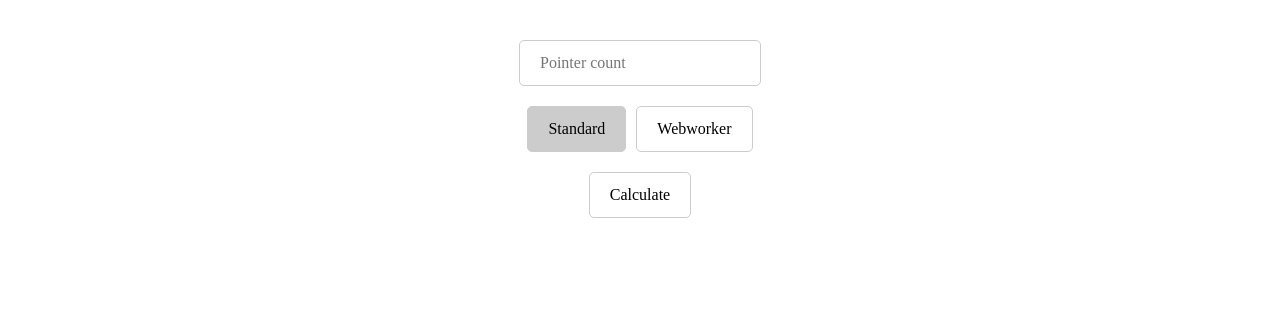
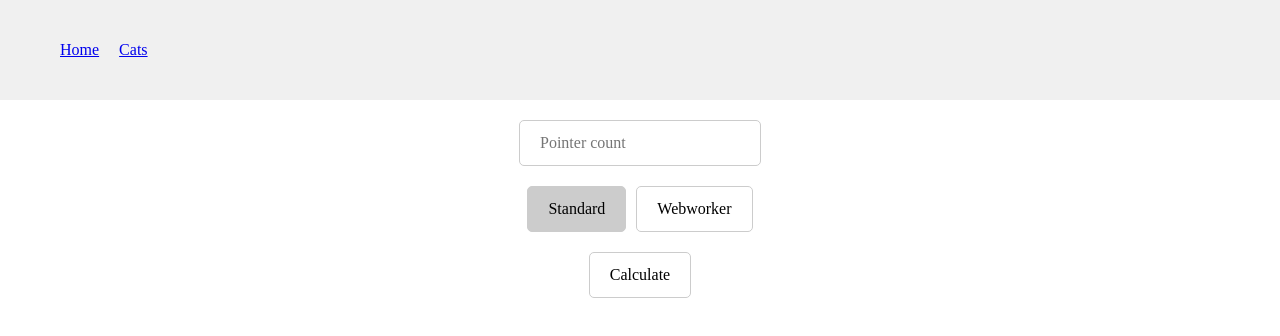
Before and after one commit to mFoxes/bau-ipr-may, a Next.js app: page / in a window 1280 px wide. Shown: the top 336 px of the page. Built offline with nearby package versions, Linux system fonts and the light colour scheme.

Commit message:
refactoring abort-controller v1

```diff
--- a/src/app/layout.tsx
+++ b/src/app/layout.tsx
@@ -1,3 +1,4 @@
+import { MainLayout } from "@/layouts/mainLayout";
 import "./reset.css";
 
 export const metadata = {
@@ -13,7 +14,9 @@ export default function RootLayout({
     return (
         <html lang="en">
             <head></head>
-            <body>{children}</body>
+            <body>
+                <MainLayout>{children}</MainLayout>
+            </body>
         </html>
     );
 }
--- /dev/null
+++ b/src/components/header/index.tsx
@@ -0,0 +1,13 @@
+import Link from "next/link";
+import { Styled } from "./styled";
+
+export const Header = () => {
+    return (
+        <Styled.Wrapper>
+            <Styled.Container>
+                <Link href="/">Home</Link>
+                <Link href="/cats">Cats</Link>
+            </Styled.Container>
+        </Styled.Wrapper>
+    );
+};
--- a/src/widgets/cats/styled.ts
+++ b/src/components/header/styled.ts
@@ -3,10 +3,10 @@ import styled from "styled-components";
 export const Styled = {
     Wrapper: styled.div`
         width: 100%;
-        height: 100%;
-        min-height: 100vh;
+        height: 100px;
         display: flex;
         justify-content: center;
+        background-color: #f0f0f0;
     `,
     Container: styled.div`
         max-width: 1200px;
@@ -17,8 +17,6 @@ export const Styled = {
         gap: 20px;
         padding: 40px 20px;
         display: flex;
-        flex-direction: column;
         align-items: center;
-        justify-content: center;
     `,
 };
--- /dev/null
+++ b/src/layouts/mainLayout/index.tsx
@@ -0,0 +1,15 @@
+"use client";
+
+import { Header } from "@/components/header";
+import { Styled } from "./styled";
+
+export const MainLayout = ({ children }: { children: React.ReactNode }) => {
+    return (
+        <>
+            <Header />
+            <Styled.Wrapper>
+                <Styled.Container>{children}</Styled.Container>
+            </Styled.Wrapper>
+        </>
+    );
+};
--- a/src/widgets/main/styled.ts
+++ b/src/layouts/mainLayout/styled.ts
@@ -11,11 +11,10 @@ export const Styled = {
     Container: styled.div`
         max-width: 1200px;
         margin: 0 auto;
-        padding: 0 20px;
         width: 100%;
         height: 100%;
         gap: 20px;
-        padding: 40px 20px;
+        padding: 20px;
         display: flex;
         flex-direction: column;
         align-items: center;
--- a/src/widgets/main/index.tsx
+++ b/src/widgets/main/index.tsx
@@ -5,7 +5,6 @@ import { ResultsTable } from "@/components/resultsTable";
 import { Switcher } from "@/components/switcher";
 import { useState } from "react";
 import { performStandardCalculation } from "./helpers";
-import { Styled } from "./styled";
 import { IHistoryItem, ICalculationResult } from "./types";
 
 export const Main = () => {
@@ -67,8 +66,7 @@ export const Main = () => {
     };
 
     return (
-        <Styled.Wrapper>
-            <Styled.Container>
+        <>
             <Input
                 value={inputValue}
                 onChange={handleInputChange}
@@ -89,7 +87,6 @@ export const Main = () => {
             />
 
             <ResultsTable history={history} />
-            </Styled.Container>
-        </Styled.Wrapper>
+        </>
     );
 };
```
Also changed, not shown: src/widgets/cats/index.tsx (+2 -5 lines). Lines whose indentation alone changed are shown as unchanged.
